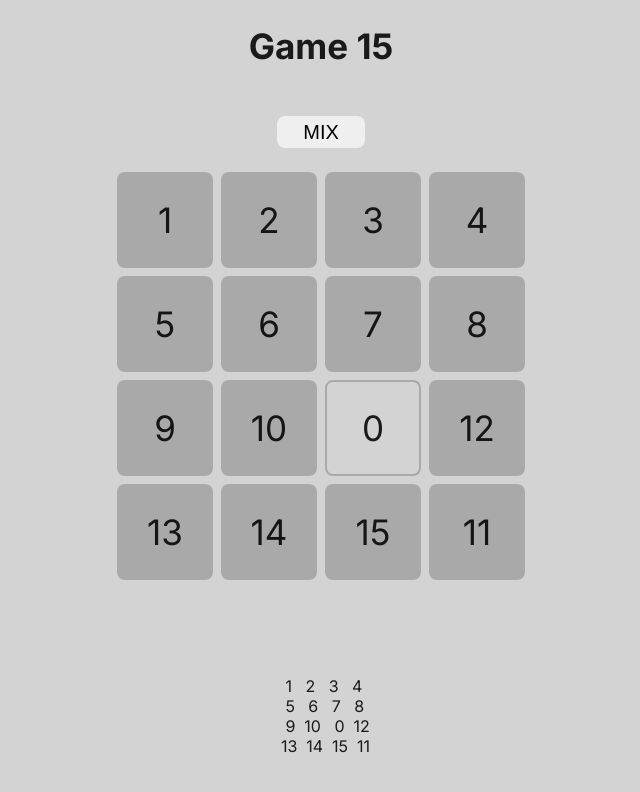
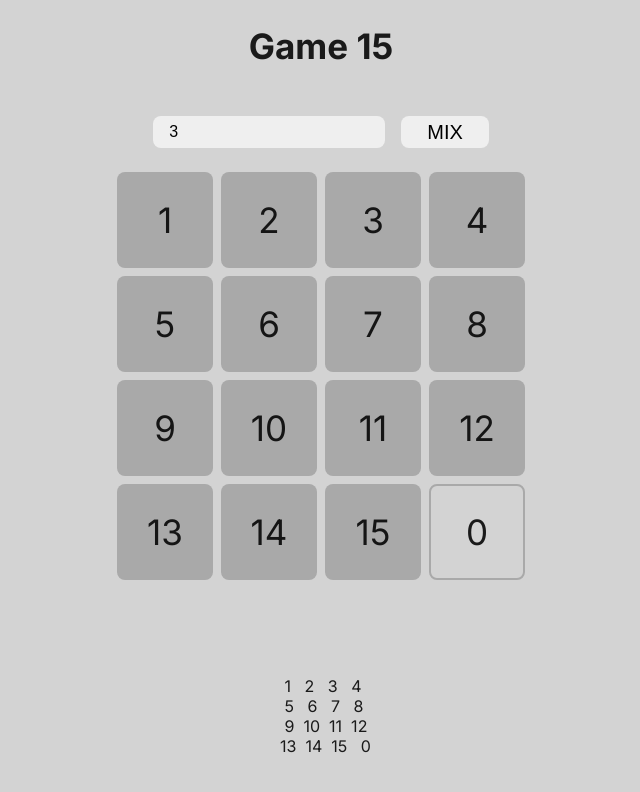
Before and after one commit to janniechka/game15, a website: page index.html in a window 1280 px wide. Shown: the whole page, without its empty margins (319-959 px from the left). Drawn offline with Linux system fonts and the light colour scheme.

Commit message:
progress 25.07

```diff
--- a/index.html
+++ b/index.html
@@ -14,7 +14,10 @@
 </head>
 <body>
 <h1>Game 15</h1>
-<button class="mix-btn">Mix</button>
+<div class="move-btn-wrapper">
+    <input type="number" min="0" max="30" id="movesCount" value="3">
+    <button class="mix-btn">Mix</button>
+</div>
 <div class="wrapper">
     <div id="gameFieldVisualization"></div>
 </div>
--- a/index.js
+++ b/index.js
@@ -102,16 +102,19 @@ document.addEventListener('DOMContentLoaded', () => {
     }
     //****************************************************************************************
 
-    gameFieldStart(gameFieldCollection, clickAction);
+    // gameFieldStart(gameFieldCollection, clickAction);
 
 
     // При нажатии на кнопку поле совершает заданное количество ходов
 
+    const movesCount = document.querySelector('#movesCount');
+
     const mixButton = document.querySelector('.mix-btn');
     // mixButton.addEventListener('click', mixGameFieldAction);
-    mixButton.addEventListener('click', () => mixGameFieldOneByOne(5));
+    mixButton.addEventListener('click', () => mixGameFieldOneByOne(+movesCount.value));
 
     const mixGameFieldOneByOne = (numTimes) => {
+        gameFieldStart(gameFieldCollection, clickAction);
         let count = 0;
         const interval = setInterval(() => {
             if (count >= numTimes) {
--- a/startRender.js
+++ b/startRender.js
@@ -3,8 +3,8 @@ let gameFieldArray = [
     [-1, -1, -1, -1, -1, -1],
     [-1, 1, 2, 3, 4, -1],
     [-1, 5, 6, 7, 8, -1],
-    [-1, 9, 10, 0, 12, -1],
-    [-1, 13, 14, 15, 11, -1],
+    [-1, 9, 10, 11, 12, -1],
+    [-1, 13, 14, 15, 0, -1],
     [-1, -1, -1, -1, -1, -1]
 ];
 
--- a/styles.css
+++ b/styles.css
@@ -32,6 +32,26 @@ body {
     width: 408px;
     height: 408px;
 }
+.move-btn-wrapper {
+    display: flex;
+    justify-content: center;
+    align-items: center;
+    gap: 16px;
+    margin-bottom: 24px;
+}
+.move-btn-wrapper input {
+    border-radius: 8px;
+    width: 200px;
+    background: rgba(255, 255, 255, 0.65);
+    border: none;
+    height: 32px;
+    padding: 0 16px;
+    font-size: 16px;
+    line-height: 24px;
+}
+.move-btn-wrapper input:focus {
+    outline: none;
+}
 h1 {
     text-align: center;
     margin: 24px 0 48px 0;
@@ -43,8 +63,6 @@ h1 {
     border: none;
     box-shadow: 1px 5px 5px transparent;
     transition: box-shadow .4s linear;
-    display: flex;
-    margin: 24px auto;
     text-transform: uppercase;
     font-size: 20px;
     line-height: 24px;
```
